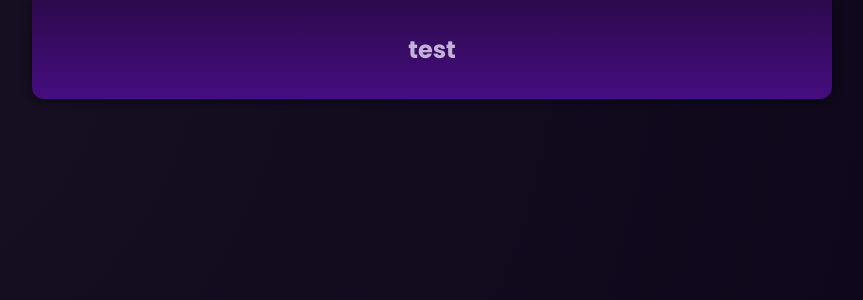
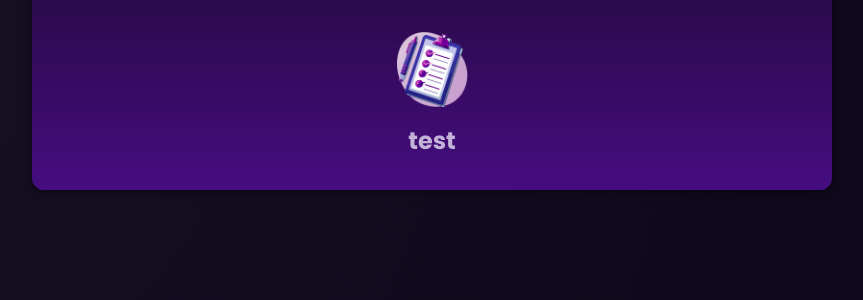
Before and after one commit to 4LIR3Z4/angular-first-app, an Angular app: page / in a window 1280 px wide. Shown: the top 300 px of the page, without its empty margins (208-1071 px from the left). Built offline with nearby package versions, Linux system fonts and the light colour scheme.

Commit message:
added logo to header

```diff
--- a/src/app/header/header.component.html
+++ b/src/app/header/header.component.html
@@ -1,3 +1,4 @@
 <header>
+  <img src="task-management-logo.png" alt="todo list"/>
   <h1>test</h1>
 </header>
```
